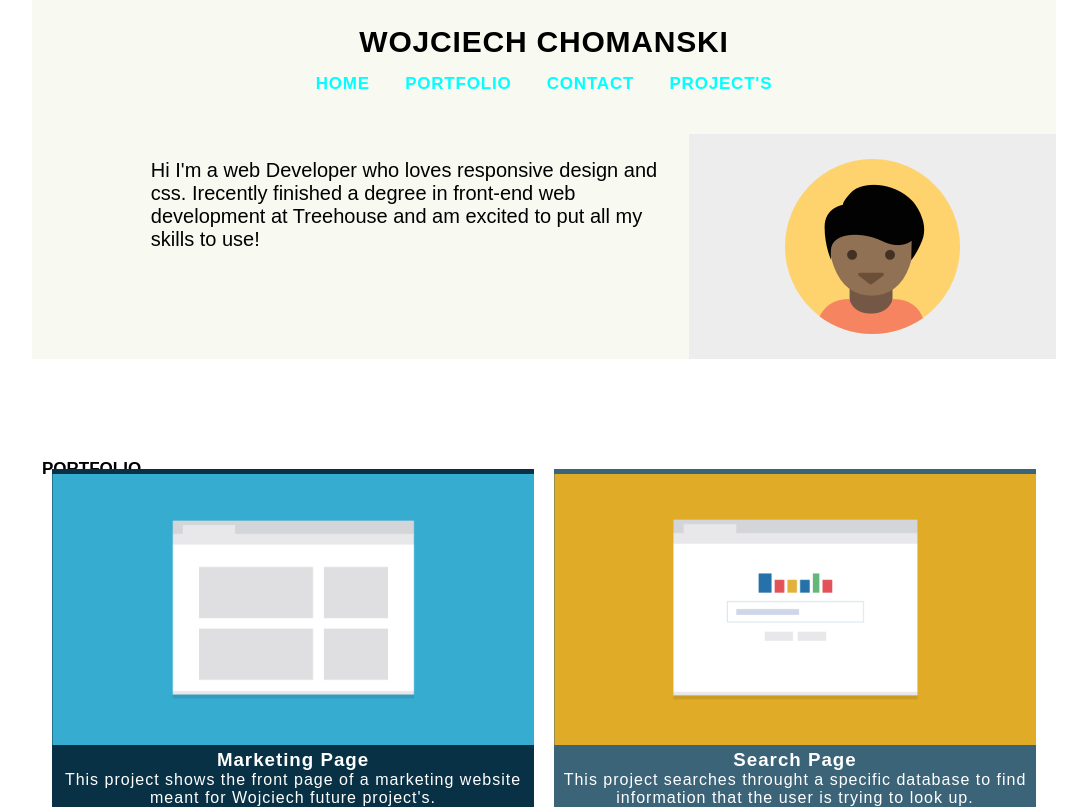
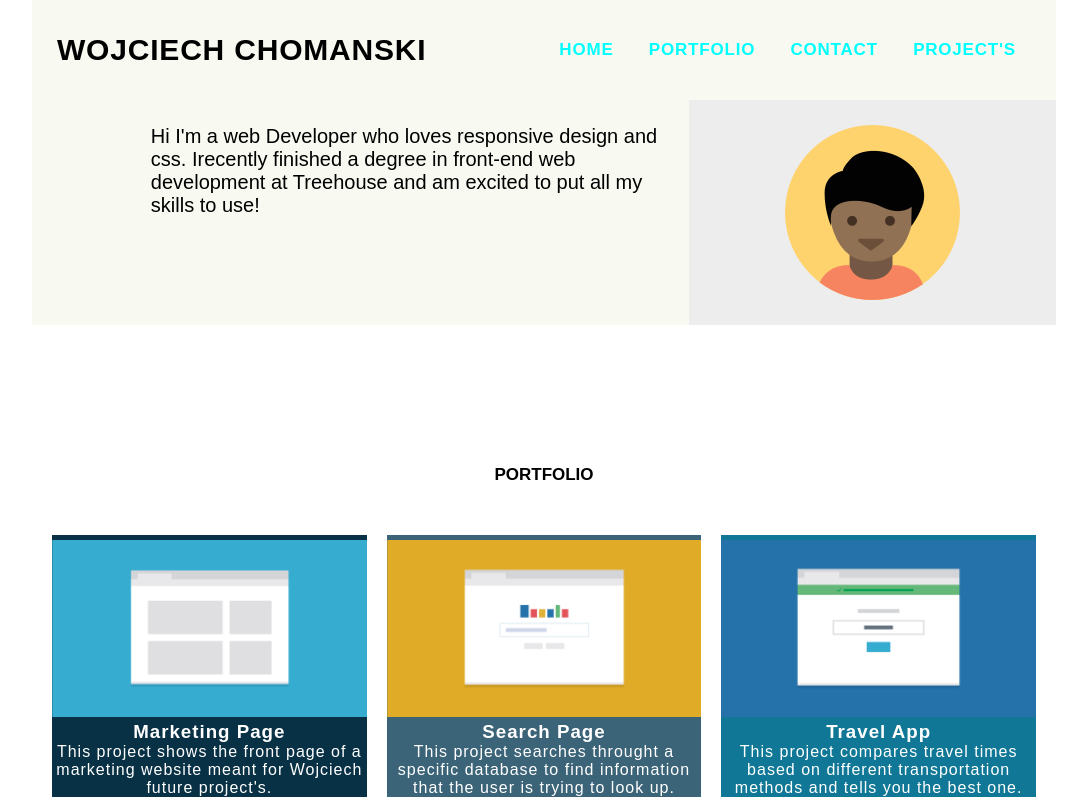
Before and after one commit to WojciechChomanski/My-Second-Techdegree-Project, a plain HTML site: page index.html in a window 1280 px wide. Shown: the top 810 px of the page, without its empty margins (96-1183 px from the left). Drawn offline with Linux system fonts and the light colour scheme.

Commit message:
Update css
1024px update

```diff
--- a/css/styles.css
+++ b/css/styles.css
@@ -166,12 +166,9 @@ footer {
     font-size: 1.25em;
   }
   #portfolio {
-    width: 0;
-    height: 0;
-    padding: 0;
-    margin: 0;
-    text-align: center;
-  }
+      flex-basis: 100%;
+    }
+
   .nav-footer {
     display: flex;
     font-family: "Open Sans", sans-serif;
@@ -186,3 +183,31 @@ footer {
     display: none;
   }
 }
+
+@media (min-width: 1024px) {
+  .col {
+    flex-basis: calc(33.333% - 20px);
+  }
+  nav {
+    display: flex;
+    justify-content: space-between;
+    align-items: center;
+  }
+
+  .top-nav,
+  .top-nav li {
+    width: initial;
+    margin-bottom: 0;
+  }
+  h1, .top-nav {
+    text-align: center;
+  }
+
+  .top-nav, .top-nav li {
+    width: 100%;
+  }
+
+  h1 a, .top-nav a {
+    color: #000;
+  }
+}
```
